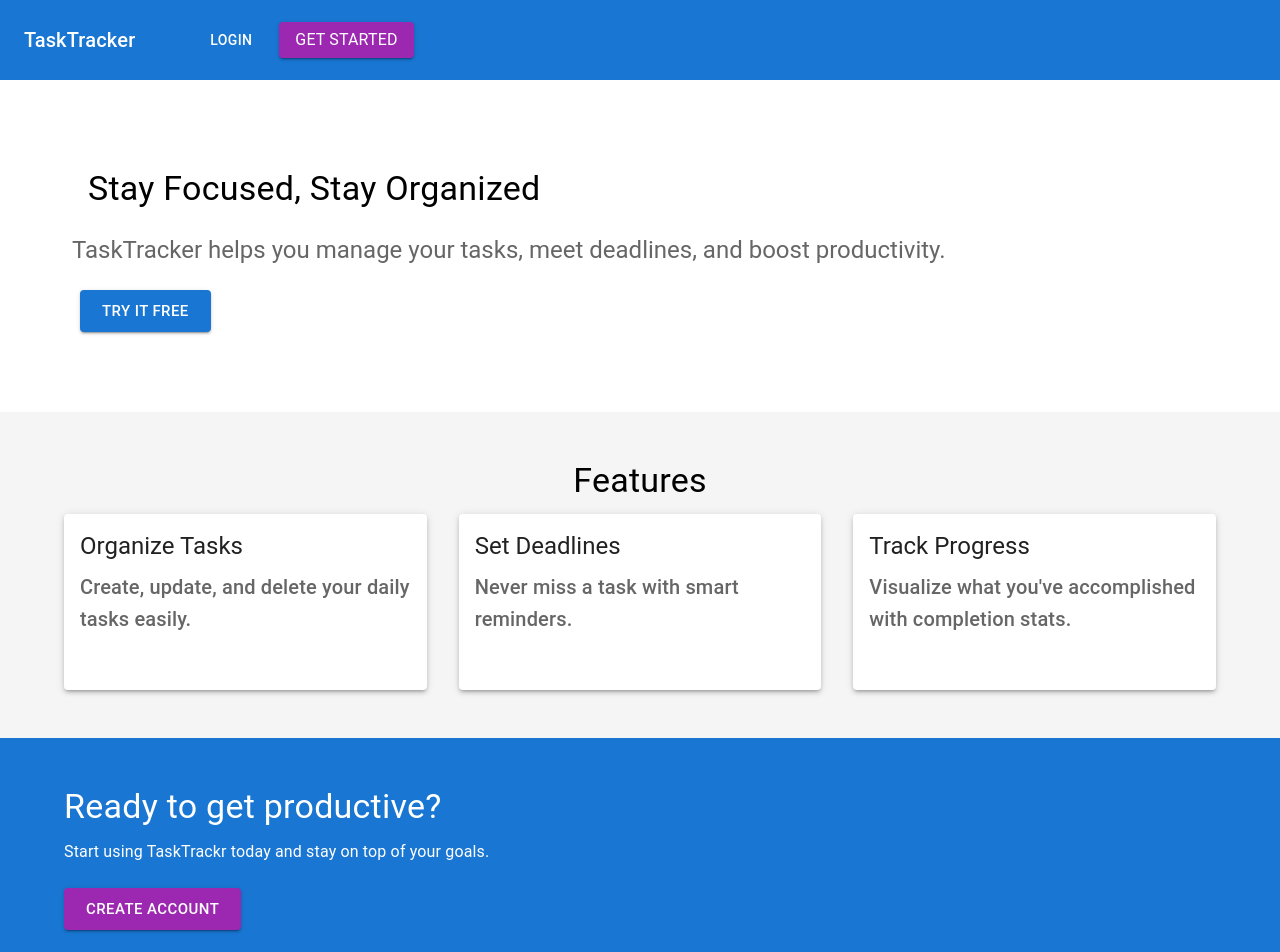
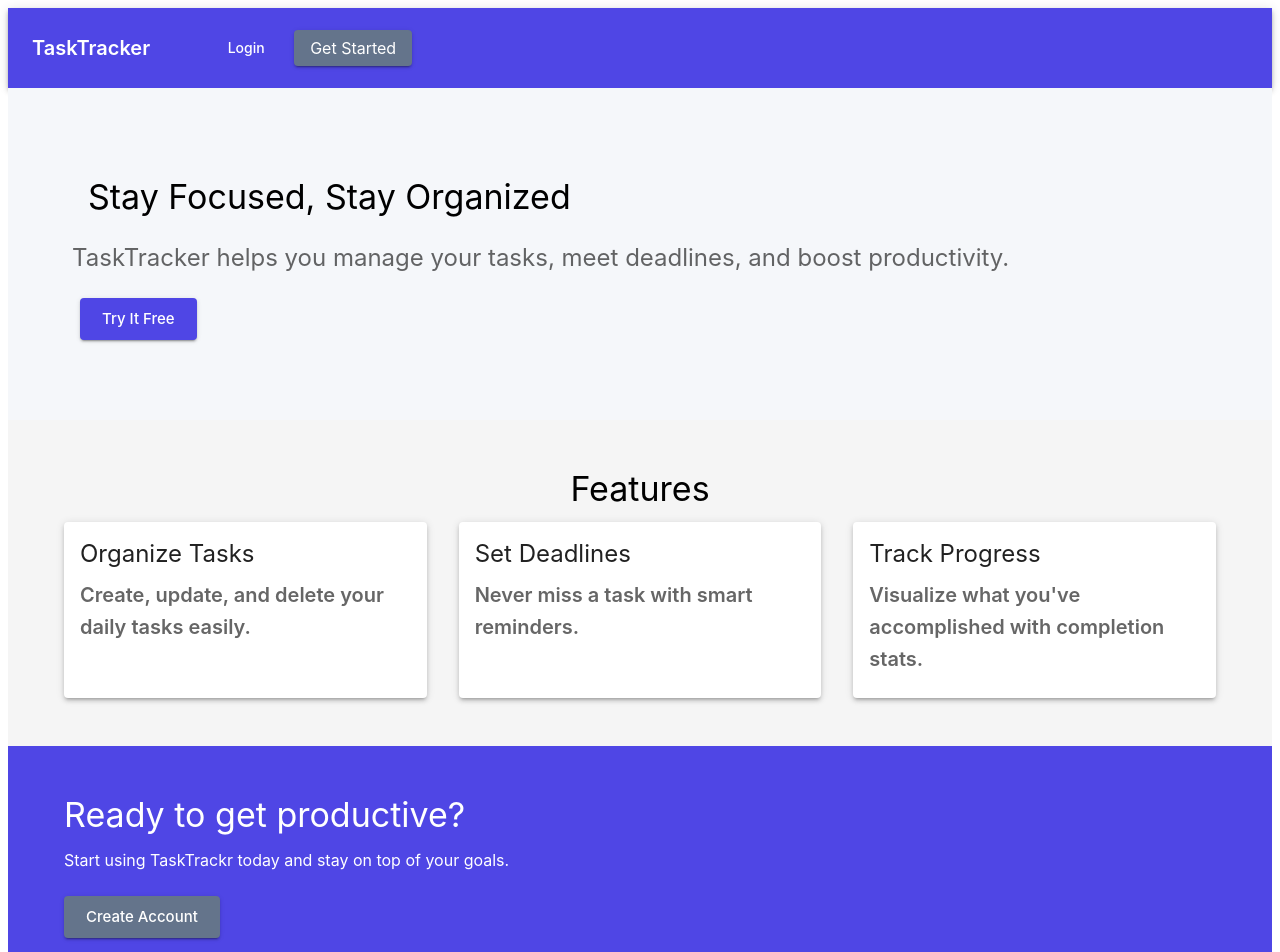
Before and after one commit to nathansungu/tasky-project2, a React (Vite) app in the folder frontend/: page / in a window 1280 px wide. Shown: the top 952 px of the page. Built offline with nearby package versions, Linux system fonts and the light colour scheme; no server answers.

Commit message:
add theme

```diff
--- a/frontend/src/App.tsx
+++ b/frontend/src/App.tsx
@@ -1,14 +1,33 @@
-import "./App.css";
-import { BrowserRouter } from "react-router-dom";
-import HandleRouting from "./routes/routes";
+import { ThemeProvider, createTheme } from '@mui/material';
+import { BrowserRouter } from 'react-router-dom';
+import PagesRoutes from './routes/routes';
+
+const theme = createTheme({
+  palette: {
+    mode: 'light',
+    primary: { main: '#4F46E5' },
+    secondary: { main: '#64748B' },
+    background: {
+      default: '#F5F7FA',
+      paper: '#FFFFFF',
+    },
+  },
+  typography: {
+    fontFamily: '"Inter", "Segoe UI", "Roboto", "Helvetica", "Arial", sans-serif',
+    h6: { fontWeight: 600 },
+    button: { textTransform: 'none', fontWeight: 500 },
+  },
+
+});
 
 function App() {
   return (
-    <>
-      <BrowserRouter>
-        <HandleRouting />
-      </BrowserRouter>
-    </>
+
+      <ThemeProvider theme={theme}>
+        <BrowserRouter>
+          <PagesRoutes />
+        </BrowserRouter>
+      </ThemeProvider>
   );
 }
 
```
